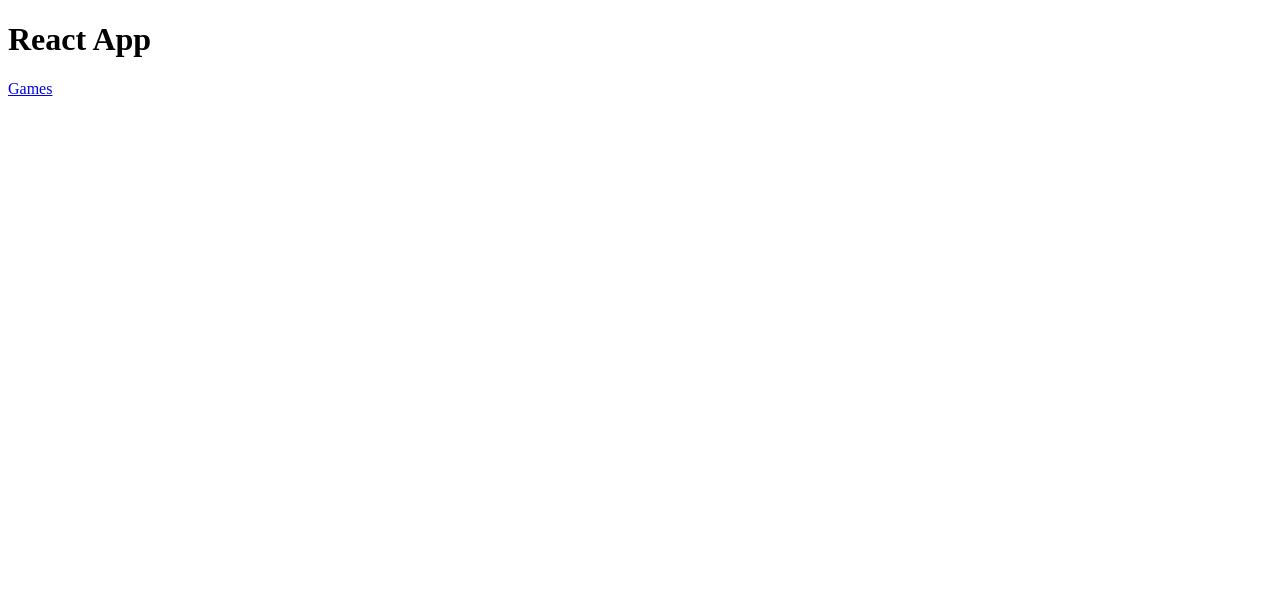
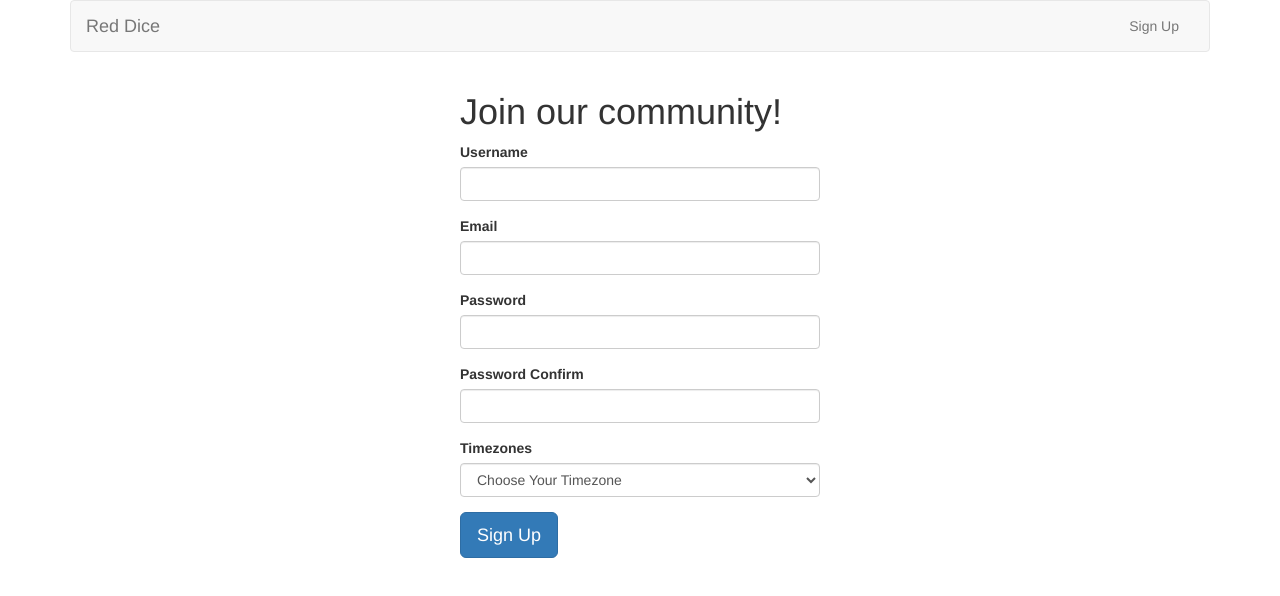
Before and after one commit to jason0853/react-redux-test, a React app: page /signup in a window 1280 px wide. Built offline with nearby package versions, Linux system fonts and the light colour scheme.

Commit message:
signup form

```diff
--- a/package.json
+++ b/package.json
@@ -11,6 +11,8 @@
   "proxy": "http://localhost:3000",
   "dependencies": {
     "axios": "^0.16.1",
+    "classnames": "^2.2.5",
+    "lodash": "^4.17.4",
     "prop-types": "^15.5.6",
     "react": "^15.5.3",
     "react-dom": "^15.5.3",
--- a/src/index.html
+++ b/src/index.html
@@ -3,6 +3,7 @@
 <head>
     <meta charset="UTF-8">
     <title>Test</title>
+    <link rel="stylesheet" href="https://maxcdn.bootstrapcdn.com/bootstrap/3.3.7/css/bootstrap.min.css" integrity="sha384-BVYiiSIFeK1dGmJRAkycuHAHRg32OmUcww7on3RYdg4Va+PmSTsz/K68vbdEjh4u" crossorigin="anonymous">
 </head>
 <body>
     <div id="app"></div>
--- /dev/null
+++ b/src/js/components/Greetings.js
@@ -0,0 +1,15 @@
+import React from 'react';
+
+const Greeting = ({}) => {
+    return (
+        <div className="jumbotron">
+            <h1>Hi</h1>
+        </div>
+    );
+}
+//
+// Greeting.propTypes = {
+//     : React.PropTypes.
+// };
+
+export default Greeting;
--- /dev/null
+++ b/src/js/components/NavigationBar.js
@@ -0,0 +1,31 @@
+import React from 'react';
+import { Link } from 'react-router-dom';
+
+
+const NavigationBar = ({}) => {
+    return (
+        <nav className="navbar navbar-default">
+            <div className="container-fluid">
+                <div className="navbar-header">
+                    <Link to="/" className="navbar-brand">Red Dice</Link>
+                </div>
+
+                <div className="collapse navbar-collapse">
+                    <ul className="nav navbar-nav navbar-right">
+                        <li><Link to="/signup">Sign Up</Link></li>
+                    </ul>
+                </div>
+            </div>
+        </nav>
+    );
+}
+
+
+
+
+//
+// NavigationBar.propTypes = {
+//     : React.PropTypes.
+// };
+
+export default NavigationBar;
--- /dev/null
+++ b/src/js/components/signup/SignupPage.js
@@ -0,0 +1,18 @@
+import React from 'react';
+import SignupForm from '../../containers/signup/SignupForm';
+
+const SignupPage = ({}) => {
+    return (
+        <div className="row">
+            <div className="col-md-4 col-md-offset-4">
+                <SignupForm />
+            </div>
+        </div>
+    );
+}
+
+// SignupPage.propTypes = {
+//     : React.PropTypes.
+// };
+
+export default SignupPage;
--- a/src/js/containers/App.js
+++ b/src/js/containers/App.js
@@ -1,19 +1,14 @@
 import React from 'react';
-import { BrowserRouter as Router, Route, Link } from 'react-router-dom';
 
-import GamesPage from './GamesPage';
+import Greetings from '../components/Greetings';
 
 class App extends React.Component {
 
     render() {
         return (
-            <Router>
-                <div>
-                    <h1>React App</h1>
-                    <Link to="/games">Games</Link>
-                    <Route path="/games" component={GamesPage} />
-                </div>
-            </Router>
+            <div>
+                <Greetings />
+            </div>
         );
     }
 
--- a/src/js/containers/GamesPage.js
+++ /dev/null
@@ -1,38 +0,0 @@
-import React from 'react';
-import PropTypes from 'prop-types';
-import { connect } from 'react-redux';
-
-import { fetchGames } from '../actions/gameActions.js'
-
-import GamesList from '../components/GamesList';
-
-
-class GamesPage extends React.Component {
-
-    render() {
-        return (
-            <div>
-                <h2>Games List</h2>
-                <GamesList games={this.props.games}/>
-            </div>
-        );
-    }
-
-    componentDidMount() {
-        this.props.fetchGames();
-    }
-
-}
-
-GamesPage.propTypes = {
-    games: PropTypes.array.isRequired,
-    fetchGames: PropTypes.func.isRequired
-}
-
-const mapStateToProps = (state) => {
-    return {
-        games: state.games
-    }
-}
-
-export default connect(mapStateToProps, { fetchGames })(GamesPage);
--- /dev/null
+++ b/src/js/containers/signup/SignupForm.js
@@ -0,0 +1,109 @@
+import React from 'react';
+import _ from 'lodash';
+
+import timezones from '../../data/timezones';
+
+class SignupForm extends React.Component {
+
+    constructor(props) {
+        super(props);
+        this.state = {
+            username: '',
+            email: '',
+            password: '',
+            passwordConfirm: '',
+            timezone: ''
+        };
+
+        this.handleChange = this.handleChange.bind(this);
+        this.handleSubmit = this.handleSubmit.bind(this);
+    }
+
+    handleChange(e) {
+        this.setState({
+            [e.target.name]: e.target.value
+        })
+    }
+
+    handleSubmit(e) {
+        e.preventDefault();
+        console.log(this.state);
+    }
+
+    render() {
+        const options = _.map(timezones, (val, key) =>
+            <option key={val} value={val}>{key}</option>
+        );
+        return (
+            <form onSubmit={this.handleSubmit}>
+                <h1>Join our community!</h1>
+                <div className="form-group">
+                    <label className="control-label">Username</label>
+                    <input
+                        value={this.state.username}
+                        onChange={this.handleChange}
+                        type="text"
+                        name="username"
+                        className="form-control"
+                    />
+                </div>
+
+                <div className="form-group">
+                    <label className="control-label">Email</label>
+                    <input
+                        value={this.state.email}
+                        onChange={this.handleChange}
+                        type="text"
+                        name="email"
+                        className="form-control"
+                    />
+                </div>
+
+                <div className="form-group">
+                    <label className="control-label">Password</label>
+                    <input
+                        value={this.state.password}
+                        onChange={this.handleChange}
+                        type="password"
+                        name="password"
+                        className="form-control"
+                    />
+                </div>
+
+                <div className="form-group">
+                    <label className="control-label">Password Confirm</label>
+                    <input
+                        value={this.state.passwordConfirm}
+                        onChange={this.handleChange}
+                        type="password"
+                        name="passwordConfirm"
+                        className="form-control"
+                    />
+                </div>
+
+                <div className="form-group">
+                    <label className="control-label">Timezones</label>
+                    <select
+                        className="form-control"
+                        name="timezone"
+                        onChange={this.handleChange}
+                        value={this.state.timezone}
+                    >
+                        <option value=""  disabled>Choose Your Timezone</option>
+                        {options}
+                    </select>
+                </div>
+
+
+
+                <div className="form-group">
+                    <button className="btn btn-primary btn-lg">Sign Up</button>
+
+                </div>
+            </form>
+        );
+    }
+
+}
+
+export default SignupForm;
--- /dev/null
+++ b/src/js/data/timezones.js
@@ -0,0 +1,252 @@
+export default {
+  "(GMT-11:00) Niue": "Pacific/Niue",
+  "(GMT-11:00) Pago Pago": "Pacific/Pago_Pago",
+  "(GMT-10:00) Hawaii Time": "Pacific/Honolulu",
+  "(GMT-10:00) Rarotonga": "Pacific/Rarotonga",
+  "(GMT-10:00) Tahiti": "Pacific/Tahiti",
+  "(GMT-09:30) Marquesas": "Pacific/Marquesas",
+  "(GMT-09:00) Alaska Time": "America/Anchorage",
+  "(GMT-09:00) Gambier": "Pacific/Gambier",
+  "(GMT-08:00) Pacific Time": "America/Los_Angeles",
+  "(GMT-08:00) Pacific Time - Tijuana": "America/Tijuana",
+  "(GMT-08:00) Pacific Time - Vancouver": "America/Vancouver",
+  "(GMT-08:00) Pacific Time - Whitehorse": "America/Whitehorse",
+  "(GMT-08:00) Pitcairn": "Pacific/Pitcairn",
+  "(GMT-07:00) Mountain Time - Dawson Creek": "America/Dawson_Creek",
+  "(GMT-07:00) Mountain Time": "America/Denver",
+  "(GMT-07:00) Mountain Time - Edmonton": "America/Edmonton",
+  "(GMT-07:00) Mountain Time - Hermosillo": "America/Hermosillo",
+  "(GMT-07:00) Mountain Time - Chihuahua, Mazatlan": "America/Mazatlan",
+  "(GMT-07:00) Mountain Time - Arizona": "America/Phoenix",
+  "(GMT-07:00) Mountain Time - Yellowknife": "America/Yellowknife",
+  "(GMT-06:00) Belize": "America/Belize",
+  "(GMT-06:00) Central Time": "America/Chicago",
+  "(GMT-06:00) Costa Rica": "America/Costa_Rica",
+  "(GMT-06:00) El Salvador": "America/El_Salvador",
+  "(GMT-06:00) Guatemala": "America/Guatemala",
+  "(GMT-06:00) Managua": "America/Managua",
+  "(GMT-06:00) Central Time - Mexico City": "America/Mexico_City",
+  "(GMT-06:00) Central Time - Regina": "America/Regina",
+  "(GMT-06:00) Central Time - Tegucigalpa": "America/Tegucigalpa",
+  "(GMT-06:00) Central Time - Winnipeg": "America/Winnipeg",
+  "(GMT-06:00) Galapagos": "Pacific/Galapagos",
+  "(GMT-05:00) Bogota": "America/Bogota",
+  "(GMT-05:00) America Cancun": "America/Cancun",
+  "(GMT-05:00) Cayman": "America/Cayman",
+  "(GMT-05:00) Guayaquil": "America/Guayaquil",
+  "(GMT-05:00) Havana": "America/Havana",
+  "(GMT-05:00) Eastern Time - Iqaluit": "America/Iqaluit",
+  "(GMT-05:00) Jamaica": "America/Jamaica",
+  "(GMT-05:00) Lima": "America/Lima",
+  "(GMT-05:00) Nassau": "America/Nassau",
+  "(GMT-05:00) Eastern Time": "America/New_York",
+  "(GMT-05:00) Panama": "America/Panama",
+  "(GMT-05:00) Port-au-Prince": "America/Port-au-Prince",
+  "(GMT-05:00) Rio Branco": "America/Rio_Branco",
+  "(GMT-05:00) Eastern Time - Toronto": "America/Toronto",
+  "(GMT-05:00) Easter Island": "Pacific/Easter",
+  "(GMT-04:30) Caracas": "America/Caracas",
+  "(GMT-03:00) Asuncion": "America/Asuncion",
+  "(GMT-04:00) Barbados": "America/Barbados",
+  "(GMT-04:00) Boa Vista": "America/Boa_Vista",
+  "(GMT-03:00) Campo Grande": "America/Campo_Grande",
+  "(GMT-03:00) Cuiaba": "America/Cuiaba",
+  "(GMT-04:00) Curacao": "America/Curacao",
+  "(GMT-04:00) Grand Turk": "America/Grand_Turk",
+  "(GMT-04:00) Guyana": "America/Guyana",
+  "(GMT-04:00) Atlantic Time - Halifax": "America/Halifax",
+  "(GMT-04:00) La Paz": "America/La_Paz",
+  "(GMT-04:00) Manaus": "America/Manaus",
+  "(GMT-04:00) Martinique": "America/Martinique",
+  "(GMT-04:00) Port of Spain": "America/Port_of_Spain",
+  "(GMT-04:00) Porto Velho": "America/Porto_Velho",
+  "(GMT-04:00) Puerto Rico": "America/Puerto_Rico",
+  "(GMT-04:00) Santo Domingo": "America/Santo_Domingo",
+  "(GMT-04:00) Thule": "America/Thule",
+  "(GMT-04:00) Bermuda": "Atlantic/Bermuda",
+  "(GMT-03:30) Newfoundland Time - St. Johns": "America/St_Johns",
+  "(GMT-03:00) Araguaina": "America/Araguaina",
+  "(GMT-03:00) Buenos Aires": "America/Argentina/Buenos_Aires",
+  "(GMT-03:00) Salvador": "America/Bahia",
+  "(GMT-03:00) Belem": "America/Belem",
+  "(GMT-03:00) Cayenne": "America/Cayenne",
+  "(GMT-03:00) Fortaleza": "America/Fortaleza",
+  "(GMT-03:00) Godthab": "America/Godthab",
+  "(GMT-03:00) Maceio": "America/Maceio",
+  "(GMT-03:00) Miquelon": "America/Miquelon",
+  "(GMT-03:00) Montevideo": "America/Montevideo",
+  "(GMT-03:00) Paramaribo": "America/Paramaribo",
+  "(GMT-03:00) Recife": "America/Recife",
+  "(GMT-03:00) Santiago": "America/Santiago",
+  "(GMT-02:00) Sao Paulo": "America/Sao_Paulo",
+  "(GMT-03:00) Palmer": "Antarctica/Palmer",
+  "(GMT-03:00) Rothera": "Antarctica/Rothera",
+  "(GMT-03:00) Stanley": "Atlantic/Stanley",
+  "(GMT-02:00) Noronha": "America/Noronha",
+  "(GMT-02:00) South Georgia": "Atlantic/South_Georgia",
+  "(GMT-01:00) Scoresbysund": "America/Scoresbysund",
+  "(GMT-01:00) Azores": "Atlantic/Azores",
+  "(GMT-01:00) Cape Verde": "Atlantic/Cape_Verde",
+  "(GMT+00:00) Abidjan": "Africa/Abidjan",
+  "(GMT+00:00) Accra": "Africa/Accra",
+  "(GMT+00:00) Bissau": "Africa/Bissau",
+  "(GMT+00:00) Casablanca": "Africa/Casablanca",
+  "(GMT+00:00) El Aaiun": "Africa/El_Aaiun",
+  "(GMT+00:00) Monrovia": "Africa/Monrovia",
+  "(GMT+00:00) Danmarkshavn": "America/Danmarkshavn",
+  "(GMT+00:00) Canary Islands": "Atlantic/Canary",
+  "(GMT+00:00) Faeroe": "Atlantic/Faroe",
+  "(GMT+00:00) Reykjavik": "Atlantic/Reykjavik",
+  "(GMT+00:00) GMT (no daylight saving)": "Etc/GMT",
+  "(GMT+00:00) Dublin": "Europe/Dublin",
+  "(GMT+00:00) Lisbon": "Europe/Lisbon",
+  "(GMT+00:00) London": "Europe/London",
+  "(GMT+01:00) Algiers": "Africa/Algiers",
+  "(GMT+01:00) Ceuta": "Africa/Ceuta",
+  "(GMT+01:00) Lagos": "Africa/Lagos",
+  "(GMT+01:00) Ndjamena": "Africa/Ndjamena",
+  "(GMT+01:00) Tunis": "Africa/Tunis",
+  "(GMT+02:00) Windhoek": "Africa/Windhoek",
+  "(GMT+01:00) Amsterdam": "Europe/Amsterdam",
+  "(GMT+01:00) Andorra": "Europe/Andorra",
+  "(GMT+01:00) Central European Time - Belgrade": "Europe/Belgrade",
+  "(GMT+01:00) Berlin": "Europe/Berlin",
+  "(GMT+01:00) Brussels": "Europe/Brussels",
+  "(GMT+01:00) Budapest": "Europe/Budapest",
+  "(GMT+01:00) Copenhagen": "Europe/Copenhagen",
+  "(GMT+01:00) Gibraltar": "Europe/Gibraltar",
+  "(GMT+01:00) Luxembourg": "Europe/Luxembourg",
+  "(GMT+01:00) Madrid": "Europe/Madrid",
+  "(GMT+01:00) Malta": "Europe/Malta",
+  "(GMT+01:00) Monaco": "Europe/Monaco",
+  "(GMT+01:00) Oslo": "Europe/Oslo",
+  "(GMT+01:00) Paris": "Europe/Paris",
+  "(GMT+01:00) Central European Time - Prague": "Europe/Prague",
+  "(GMT+01:00) Rome": "Europe/Rome",
+  "(GMT+01:00) Stockholm": "Europe/Stockholm",
+  "(GMT+01:00) Tirane": "Europe/Tirane",
+  "(GMT+01:00) Vienna": "Europe/Vienna",
+  "(GMT+01:00) Warsaw": "Europe/Warsaw",
+  "(GMT+01:00) Zurich": "Europe/Zurich",
+  "(GMT+02:00) Cairo": "Africa/Cairo",
+  "(GMT+02:00) Johannesburg": "Africa/Johannesburg",
+  "(GMT+02:00) Maputo": "Africa/Maputo",
+  "(GMT+02:00) Tripoli": "Africa/Tripoli",
+  "(GMT+02:00) Amman": "Asia/Amman",
+  "(GMT+02:00) Beirut": "Asia/Beirut",
+  "(GMT+02:00) Damascus": "Asia/Damascus",
+  "(GMT+02:00) Gaza": "Asia/Gaza",
+  "(GMT+02:00) Jerusalem": "Asia/Jerusalem",
+  "(GMT+02:00) Nicosia": "Asia/Nicosia",
+  "(GMT+02:00) Athens": "Europe/Athens",
+  "(GMT+02:00) Bucharest": "Europe/Bucharest",
+  "(GMT+02:00) Chisinau": "Europe/Chisinau",
+  "(GMT+02:00) Helsinki": "Europe/Helsinki",
+  "(GMT+02:00) Istanbul": "Europe/Istanbul",
+  "(GMT+02:00) Moscow-01 - Kaliningrad": "Europe/Kaliningrad",
+  "(GMT+02:00) Kiev": "Europe/Kiev",
+  "(GMT+02:00) Riga": "Europe/Riga",
+  "(GMT+02:00) Sofia": "Europe/Sofia",
+  "(GMT+02:00) Tallinn": "Europe/Tallinn",
+  "(GMT+02:00) Vilnius": "Europe/Vilnius",
+  "(GMT+03:00) Khartoum": "Africa/Khartoum",
+  "(GMT+03:00) Nairobi": "Africa/Nairobi",
+  "(GMT+03:00) Syowa": "Antarctica/Syowa",
+  "(GMT+03:00) Baghdad": "Asia/Baghdad",
+  "(GMT+03:00) Qatar": "Asia/Qatar",
+  "(GMT+03:00) Riyadh": "Asia/Riyadh",
+  "(GMT+03:00) Minsk": "Europe/Minsk",
+  "(GMT+03:00) Moscow+00 - Moscow": "Europe/Moscow",
+  "(GMT+03:30) Tehran": "Asia/Tehran",
+  "(GMT+04:00) Baku": "Asia/Baku",
+  "(GMT+04:00) Dubai": "Asia/Dubai",
+  "(GMT+04:00) Tbilisi": "Asia/Tbilisi",
+  "(GMT+04:00) Yerevan": "Asia/Yerevan",
+  "(GMT+04:00) Moscow+01 - Samara": "Europe/Samara",
+  "(GMT+04:00) Mahe": "Indian/Mahe",
+  "(GMT+04:00) Mauritius": "Indian/Mauritius",
+  "(GMT+04:00) Reunion": "Indian/Reunion",
+  "(GMT+04:30) Kabul": "Asia/Kabul",
+  "(GMT+05:00) Mawson": "Antarctica/Mawson",
+  "(GMT+05:00) Aqtau": "Asia/Aqtau",
+  "(GMT+05:00) Aqtobe": "Asia/Aqtobe",
+  "(GMT+05:00) Ashgabat": "Asia/Ashgabat",
+  "(GMT+05:00) Dushanbe": "Asia/Dushanbe",
+  "(GMT+05:00) Karachi": "Asia/Karachi",
+  "(GMT+05:00) Tashkent": "Asia/Tashkent",
+  "(GMT+05:00) Moscow+02 - Yekaterinburg": "Asia/Yekaterinburg",
+  "(GMT+05:00) Kerguelen": "Indian/Kerguelen",
+  "(GMT+05:00) Maldives": "Indian/Maldives",
+  "(GMT+05:30) India Standard Time": "Asia/Calcutta",
+  "(GMT+05:30) Colombo": "Asia/Colombo",
+  "(GMT+05:45) Katmandu": "Asia/Katmandu",
+  "(GMT+06:00) Vostok": "Antarctica/Vostok",
+  "(GMT+06:00) Almaty": "Asia/Almaty",
+  "(GMT+06:00) Bishkek": "Asia/Bishkek",
+  "(GMT+06:00) Dhaka": "Asia/Dhaka",
+  "(GMT+06:00) Moscow+03 - Omsk, Novosibirsk": "Asia/Omsk",
+  "(GMT+06:00) Thimphu": "Asia/Thimphu",
+  "(GMT+06:00) Chagos": "Indian/Chagos",
+  "(GMT+06:30) Rangoon": "Asia/Rangoon",
+  "(GMT+06:30) Cocos": "Indian/Cocos",
+  "(GMT+07:00) Davis": "Antarctica/Davis",
+  "(GMT+07:00) Bangkok": "Asia/Bangkok",
+  "(GMT+07:00) Hovd": "Asia/Hovd",
+  "(GMT+07:00) Jakarta": "Asia/Jakarta",
+  "(GMT+07:00) Moscow+04 - Krasnoyarsk": "Asia/Krasnoyarsk",
+  "(GMT+07:00) Hanoi": "Asia/Saigon",
+  "(GMT+07:00) Christmas": "Indian/Christmas",
+  "(GMT+08:00) Casey": "Antarctica/Casey",
+  "(GMT+08:00) Brunei": "Asia/Brunei",
+  "(GMT+08:00) Choibalsan": "Asia/Choibalsan",
+  "(GMT+08:00) Hong Kong": "Asia/Hong_Kong",
+  "(GMT+08:00) Moscow+05 - Irkutsk": "Asia/Irkutsk",
+  "(GMT+08:00) Kuala Lumpur": "Asia/Kuala_Lumpur",
+  "(GMT+08:00) Macau": "Asia/Macau",
+  "(GMT+08:00) Makassar": "Asia/Makassar",
+  "(GMT+08:00) Manila": "Asia/Manila",
+  "(GMT+08:00) China Time - Beijing": "Asia/Shanghai",
+  "(GMT+08:00) Singapore": "Asia/Singapore",
+  "(GMT+08:00) Taipei": "Asia/Taipei",
+  "(GMT+08:00) Ulaanbaatar": "Asia/Ulaanbaatar",
+  "(GMT+08:00) Western Time - Perth": "Australia/Perth",
+  "(GMT+08:30) Pyongyang": "Asia/Pyongyang",
+  "(GMT+09:00) Dili": "Asia/Dili",
+  "(GMT+09:00) Jayapura": "Asia/Jayapura",
+  "(GMT+09:00) Seoul": "Asia/Seoul",
+  "(GMT+09:00) Tokyo": "Asia/Tokyo",
+  "(GMT+09:00) Moscow+06 - Yakutsk": "Asia/Yakutsk",
+  "(GMT+09:00) Palau": "Pacific/Palau",
+  "(GMT+10:30) Central Time - Adelaide": "Australia/Adelaide",
+  "(GMT+09:30) Central Time - Darwin": "Australia/Darwin",
+  "(GMT+10:00) Dumont D'Urville": "Antarctica/DumontDUrville",
+  "(GMT+10:00) Moscow+07 - Magadan": "Asia/Magadan",
+  "(GMT+10:00) Moscow+07 - Yuzhno-Sakhalinsk": "Asia/Vladivostok",
+  "(GMT+10:00) Eastern Time - Brisbane": "Australia/Brisbane",
+  "(GMT+11:00) Eastern Time - Hobart": "Australia/Hobart",
+  "(GMT+11:00) Eastern Time - Melbourne, Sydney": "Australia/Sydney",
+  "(GMT+10:00) Truk": "Pacific/Chuuk",
+  "(GMT+10:00) Guam": "Pacific/Guam",
+  "(GMT+10:00) Port Moresby": "Pacific/Port_Moresby",
+  "(GMT+11:00) Efate": "Pacific/Efate",
+  "(GMT+11:00) Guadalcanal": "Pacific/Guadalcanal",
+  "(GMT+11:00) Kosrae": "Pacific/Kosrae",
+  "(GMT+11:00) Norfolk": "Pacific/Norfolk",
+  "(GMT+11:00) Noumea": "Pacific/Noumea",
+  "(GMT+11:00) Ponape": "Pacific/Pohnpei",
+  "(GMT+12:00) Moscow+09 - Petropavlovsk-Kamchatskiy": "Asia/Kamchatka",
+  "(GMT+13:00) Auckland": "Pacific/Auckland",
+  "(GMT+13:00) Fiji": "Pacific/Fiji",
+  "(GMT+12:00) Funafuti": "Pacific/Funafuti",
+  "(GMT+12:00) Kwajalein": "Pacific/Kwajalein",
+  "(GMT+12:00) Majuro": "Pacific/Majuro",
+  "(GMT+12:00) Nauru": "Pacific/Nauru",
+  "(GMT+12:00) Tarawa": "Pacific/Tarawa",
+  "(GMT+12:00) Wake": "Pacific/Wake",
+  "(GMT+12:00) Wallis": "Pacific/Wallis",
+  "(GMT+14:00) Apia": "Pacific/Apia",
+  "(GMT+13:00) Enderbury": "Pacific/Enderbury",
+  "(GMT+13:00) Fakaofo": "Pacific/Fakaofo",
+  "(GMT+13:00) Tongatapu": "Pacific/Tongatapu",
+  "(GMT+14:00) Kiritimati": "Pacific/Kiritimati"
+}
--- a/src/js/index.js
+++ b/src/js/index.js
@@ -1,13 +1,12 @@
 import React from 'react';
 import { render } from 'react-dom';
-import { Provider } from 'react-redux';
+// import { BroswerRouter as Router } from 'react-router-dom';
 
-import App from './containers/App';
-import store from './store';
+// import App from './containers/App';
+
+import Routes from './routes/Routes';
 
 render(
-    <Provider store={store}>
-        <App />
-    </Provider>,
+    <Routes />,
     document.getElementById('app')
 );
--- a/src/js/reducers/gameReducers.js
+++ b/src/js/reducers/gameReducers.js
@@ -1,8 +1,8 @@
-const gameReducers = (state = [], action = {}) => {
+const gameReducers = (state = [], action) => {
     switch (action.type) {
-
+        case 'SET_GAMES_FULFILLED':
+            return action.payload;
         default: return state;
-
     }
 };
 
--- /dev/null
+++ b/src/js/routes/Routes.js
@@ -0,0 +1,20 @@
+import React from 'react';
+import { BrowserRouter as Router, Route } from 'react-router-dom';
+
+import NavigationBar from '../components/NavigationBar';
+import App from '../containers/App';
+import SignupPage from '../components/signup/SignupPage';
+
+const Routes = () => {
+    return (
+        <Router>
+            <div className="container">
+                <NavigationBar />
+                <Route exact path="/" component={App} />
+                <Route path="/signup" component={SignupPage} />
+            </div>
+        </Router>
+    );
+}
+
+export default Routes;
--- a/src/js/store.js
+++ /dev/null
@@ -1,18 +0,0 @@
-import { createStore, combineReducers, applyMiddleware } from 'redux';
-import { composeWithDevTools } from 'redux-devtools-extension';
-import logger from 'redux-logger';
-import thunk from 'redux-thunk';
-
-
-import gameReducers from './reducers/gameReducers';
-
-const store = createStore(
-    combineReducers({
-        games: gameReducers,
-    }),
-    composeWithDevTools(
-        applyMiddleware(logger, thunk)
-    ),
-);
-
-export default store;
```
Also changed, not shown: server/index.js (+4 -12 lines), server/routes/games.js (deleted, +0 -9 lines), src/js/actions/gameActions.js (deleted, +0 -8 lines), src/js/components/GamesList.js (deleted, +0 -24 lines), 1 other file.
